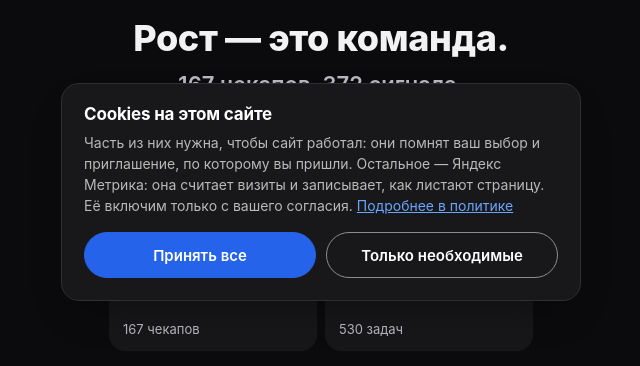
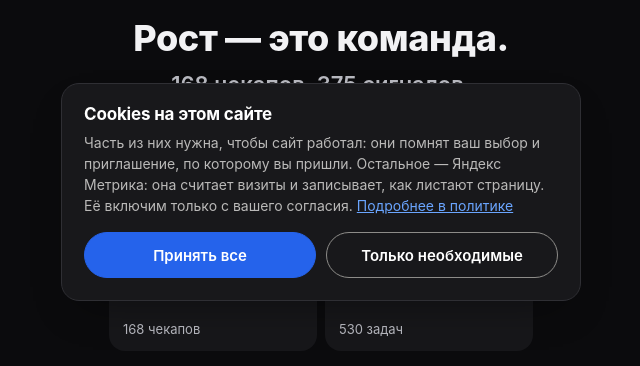
Before and after one commit to runscale-platform/runscale-launcher, a plain HTML site: page launch/index.html in a window 1280 px wide. Shown: the part 483-849 px from the top of the page, 319-959 px from the left. Drawn offline with Linux system fonts and the light colour scheme.

Commit message:
chore: числа двери x.gderost из контура на 27.11

```diff
--- a/launch/index.html
+++ b/launch/index.html
@@ -17,13 +17,13 @@
     <div class="mark" role="img" aria-label="Ранскеил"><i></i>РАНСКЕИЛ</div>
     <nav class="stack" aria-label="Как начать"></nav>
     <h1>Рост&nbsp;— это команда.</h1>
-    <p class="lead">167 чекапов, 372 сигнала,<br>36 разборов – и мы растём.</p>
+    <p class="lead">168 чекапов, 375 сигналов,<br>36 разборов – и мы растём.</p>
     <div class="parks" aria-label="Игровые парки">
       <div class="park"><b class="num">+29%</b><span class="side"><span class="kick">4 месяца</span><span class="chip">выручка</span></span></div>
       <div class="park park--hot"><b class="num">98%</b><span class="side"><span class="kick">ноябрь</span><span class="chip">прогноз</span></span></div>
     </div>
     <div class="tiles" style="margin-top:8px">
-      <div class="tile"><b>СИГНАЛЫ</b><strong>372</strong><span>167 чекапов</span></div>
+      <div class="tile"><b>СИГНАЛЫ</b><strong>375</strong><span>168 чекапов</span></div>
       <div class="tile"><b>РАЗБОРЫ</b><strong>36</strong><span>530 задач</span></div>
     </div>
     <a class="tour" data-door="live">
```
